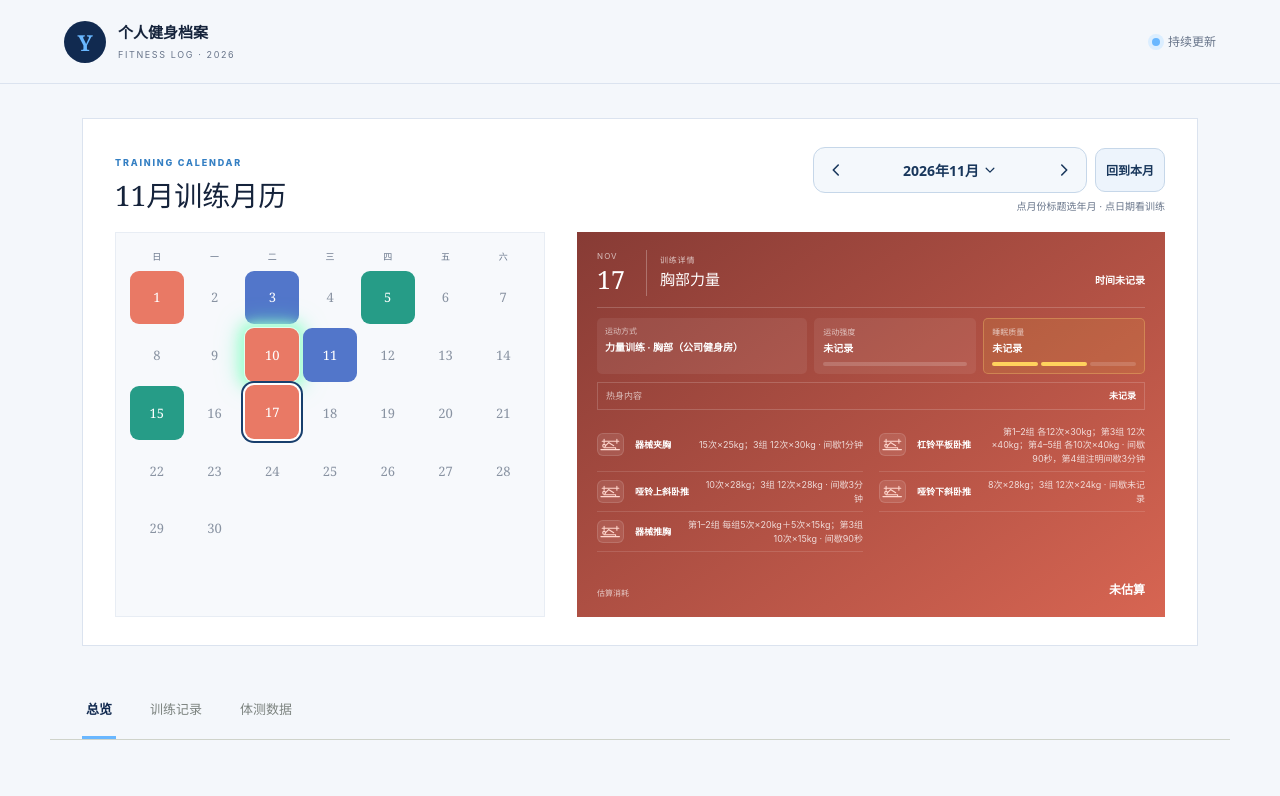
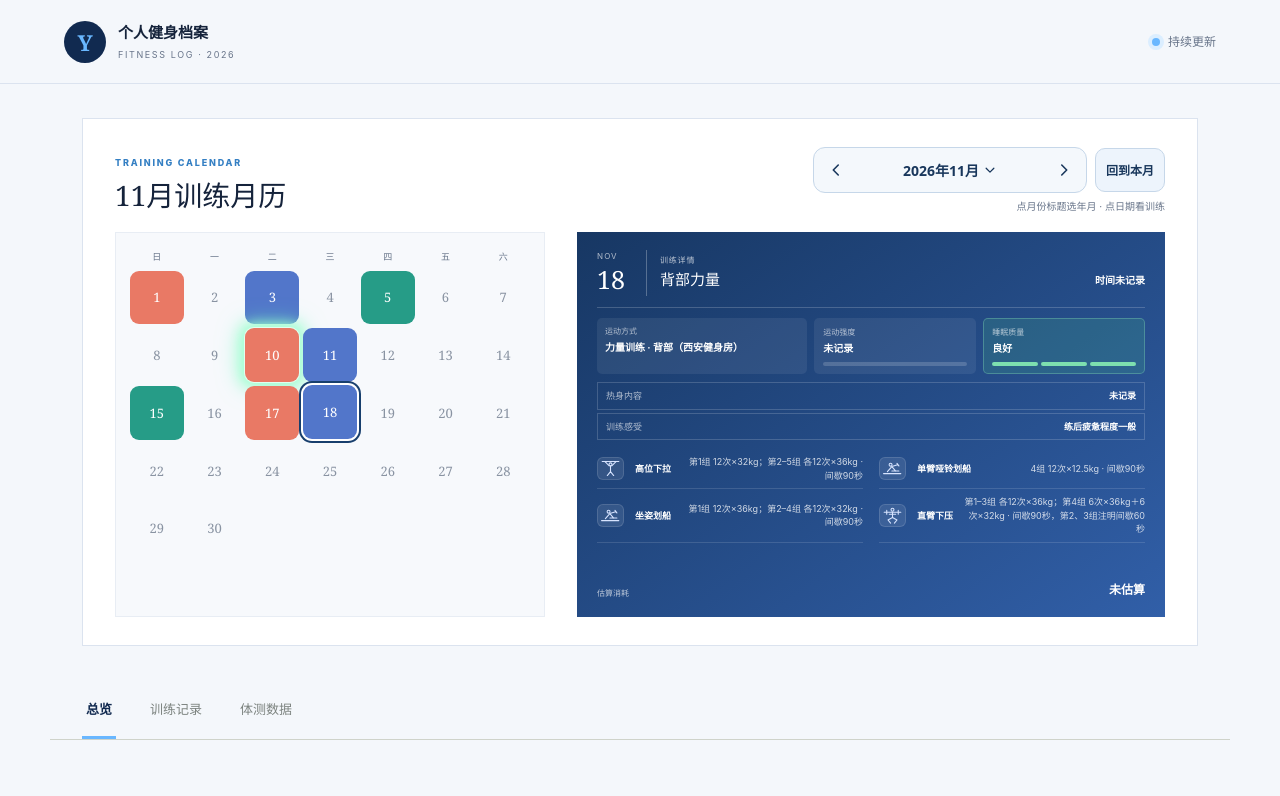
Before and after one commit to Eason199907/fitness-progress, a Next.js app: page / in a window 1280 px wide. Shown: the top 796 px of the page. Built offline with nearby package versions, Linux system fonts and the light colour scheme.

Commit message:
Record November 18 Xian gym back workout

```diff
--- a/app/page.tsx
+++ b/app/page.tsx
@@ -888,6 +888,30 @@ const sessions = [
       { name: "哑铃上斜卧推", sets: "10次×28kg；3组 12次×28kg · 间歇3分钟" },
       { name: "哑铃下斜卧推", sets: "8次×28kg；3组 12次×24kg · 间歇未记录" },
       { name: "器械推胸", sets: "第1–2组 每组5次×20kg＋5次×15kg；第3组 10次×15kg · 间歇90秒" },
+    ],
+    cardio: null,
+    strengthCalories: null,
+    cardioCalories: null,
+  },
+  {
+    date: "11.18",
+    part: "背",
+    groups: "背部力量",
+    intensity: null,
+    note: "西安健身房 · 背部训练 · 练后疲惫程度一般",
+    feeling: "练后疲惫程度一般",
+    tone: "blue",
+    time: "时间未记录",
+    cardioTime: null,
+    mode: "力量训练 · 背部（西安健身房）",
+    sleep: "良好",
+    warmup: "未记录",
+    calories: null,
+    actions: [
+      { name: "高位下拉", sets: "第1组 12次×32kg；第2–5组 各12次×36kg · 间歇90秒" },
+      { name: "单臂哑铃划船", sets: "4组 12次×12.5kg · 间歇90秒" },
+      { name: "坐姿划船", sets: "第1组 12次×36kg；第2–4组 各12次×32kg · 间歇90秒" },
+      { name: "直臂下压", sets: "第1–3组 各12次×36kg；第4组 6次×36kg＋6次×32kg · 间歇90秒，第2、3组注明间歇60秒" },
     ],
     cardio: null,
     strengthCalories: null,
```
